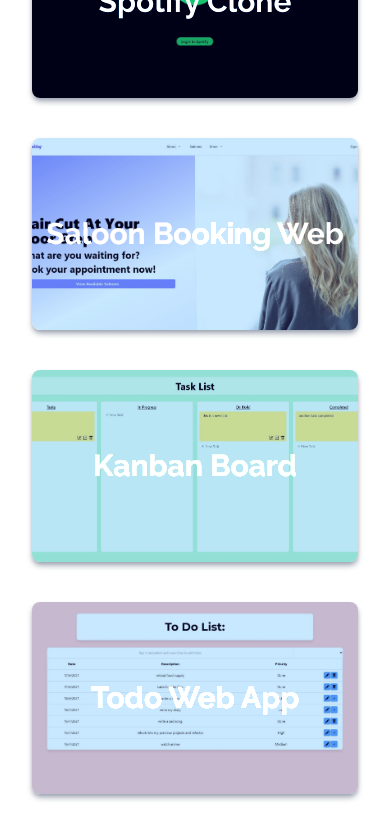
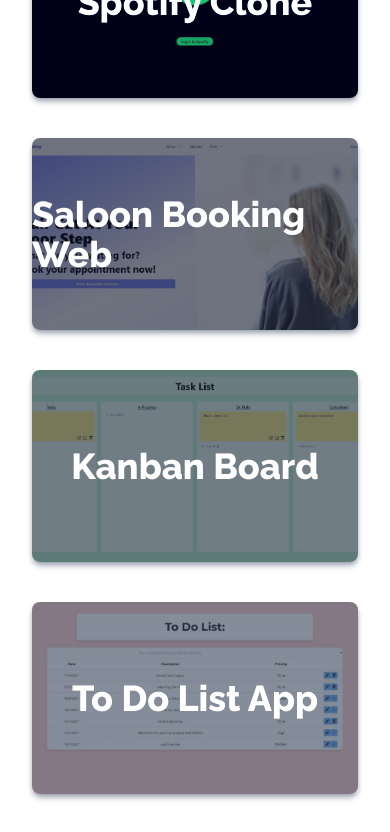
Before and after one commit to eazypau/portfolio-nuxt3, a Nuxt app: page / in a window 390 px wide. Shown: the part 2520-3352 px from the top of the page. Built offline with nearby package versions, Linux system fonts and the light colour scheme.

Commit message:
fix project card design, adjust whitespace and media query

```diff
--- a/assets/css/tailwind.scss
+++ b/assets/css/tailwind.scss
@@ -19,7 +19,7 @@
   @apply relative w-full h-full min-h-project-card rounded-lg border-gray-200 overflow-hidden shadow-md shadow-gray-400 hover:shadow-xl hover:shadow-gray-500 transition ease-out duration-300
 }
 .projectTextContainer {
-  @apply z-20 absolute inset-0 px-3 md:px-6 py-2 xl:py-4 w-full h-full flex flex-col justify-between bg-gray-900 bg-opacity-95 text-white mix-blend-darken
+  @apply z-20 absolute inset-0 px-3 md:px-6 py-2 xl:py-4 w-full h-full flex flex-col justify-between bg-gray-900 bg-opacity-95 text-white
 }
 .skillStyle {
   @apply border-b-2 border-l-2 border-r-2 border-gray-50 rounded-md font-semibold md:text-xl py-2 px-4 shadow-lg mx-2 mt-4 lg:mt-0 lg:mb-4 2xl:mb-6 ease-out duration-200 transform hover:-translate-y-2;
--- a/components/Contact.vue
+++ b/components/Contact.vue
@@ -1,6 +1,6 @@
 <template>
   <div
-    class="px-10 pt-24 pb-16 mx-auto sm:max-w-xl md:max-w-full lg:max-w-screen-xl md:px-24 md:py-20 lg:px-8 lg:py-20 xl:pb-32"
+    class="px-10 pt-24 mx-auto sm:max-w-xl md:max-w-full lg:max-w-screen-xl md:px-24 md:py-20 lg:px-8 lg:py-20 xl:pt-24 2xl:pb-28"
   >
     <div class="max-w-xl sm:mx-auto lg:max-w-2xl">
       <div
--- a/components/Skills.vue
+++ b/components/Skills.vue
@@ -3,7 +3,7 @@
     <div class="mb-4 lg:mb-8">
       <h3 class="subTitle subFontFamily">Technologies & Framework</h3>
     </div>
-    <div class="flex flex-wrap justify-center lg:w-10/12 3xl:w-7/12">
+    <div class="flex flex-wrap justify-center lg:w-10/12 2xl:w-8/12 3xl:w-7/12">
       <p
         v-for="skill in skillSet"
         :key="skill"
--- a/components/cards/NewProject.vue
+++ b/components/cards/NewProject.vue
@@ -15,9 +15,13 @@
       />
       <div
         v-if="!hovered"
-        class="absolute inset-0 w-full h-full flex items-center justify-center bg-slate-500 mix-blend-hard-light"
+        class="absolute inset-0 w-full h-full flex items-center justify-center"
+        :class="projectDetails.filterColor"
       >
-        <h3 class="font-bold text-3xl text-white subFontFamily">
+        <h3
+          class="font-extrabold text-4xl subFontFamily"
+          :class="projectDetails.titleColor"
+        >
           {{ projectDetails.title }}
         </h3>
       </div>
--- a/pages/index.vue
+++ b/pages/index.vue
@@ -77,8 +77,10 @@
   {
     isReverse: false,
     title: "Eazy Chat App",
+    titleColor: "text-white",
+    filterColor: "bg-slate-900 bg-opacity-60",
     imageUrl: "/project-ss/chatapp-ss.webp",
-    gifUrl: "/project-gif/chatapp.gif",
+    // gifUrl: "/project-gif/chatapp.gif",
     description:
       "A scalable real-time chat app designed to send and receive messages from users.",
     techStack: [
@@ -97,8 +99,10 @@
   {
     isReverse: true,
     title: "Spotify Clone",
+    titleColor: "text-white",
+    filterColor: "bg-slate-500 mix-blend-hard-light",
     imageUrl: "/project-ss/spotify-ss.webp",
-    gifUrl: "/project-gif/spotify-clone-short.gif",
+    // gifUrl: "/project-gif/spotify-clone-short.gif",
     description:
       "A Spotify clone web app. Built to view your saved and created playlist. It also can control your Spotify app playback state.",
     techStack: [
@@ -116,8 +120,10 @@
   {
     isReverse: false,
     title: "Saloon Booking Web",
+    titleColor: "text-white",
+    filterColor: "bg-slate-900 bg-opacity-60",
     imageUrl: "/project-ss/saloonbooking-ss.webp",
-    gifUrl: "/project-gif/saloonbooking.gif",
+    // gifUrl: "/project-gif/saloonbooking.gif",
     description:
       "A door to door saloon appointment booking website allowing users to book their appointment at anytime.",
     techStack: [
@@ -136,8 +142,10 @@
   {
     isReverse: true,
     title: "Kanban Board",
+    titleColor: "text-white",
+    filterColor: "bg-slate-800 bg-opacity-60",
     imageUrl: "/project-ss/kanban-board.webp",
-    gifUrl: "/project-gif/kanban-board.gif",
+    // gifUrl: "/project-gif/kanban-board.gif",
     description:
       "A simple todo app with priority filtering features using Vuejs, TailwindCSS and Firebase.",
     techStack: [
@@ -153,9 +161,11 @@
   },
   {
     isReverse: false,
-    title: "Todo Web App",
+    title: "To Do List App",
+    titleColor: "text-white",
+    filterColor: "bg-slate-700 bg-opacity-60",
     imageUrl: "/project-ss/todo-ss.webp",
-    gifUrl: "/project-gif/todo.gif",
+    // gifUrl: "/project-gif/todo.gif",
     description:
       "A simple todo app with priority filtering features using Vuejs, TailwindCSS and Firebase.",
     techStack: ["Vue", "Vite", "TailwindCSS", "Firebase"],
@@ -166,8 +176,10 @@
   {
     isReverse: true,
     title: "Tic Tac Toe",
+    titleColor: "text-white",
+    filterColor: "bg-slate-700 mix-blend-hard-light",
     imageUrl: "/project-ss/tictactoe-ss.webp",
-    gifUrl: "/project-gif/tictactoe.gif",
+    // gifUrl: "/project-gif/tictactoe.gif",
     description: "A game of tic tac toe in HTML, CSS and JavaScript.",
     techStack: ["HTML", "CSS", "JavaScript"],
     isUrl: true,
--- a/tailwind.config.js
+++ b/tailwind.config.js
@@ -21,23 +21,21 @@
         md: "28rem",
       },
       minHeight: {
-        'project-card': '12rem',
+        "project-card": "12rem",
       },
       // color scheme
       colors: {
         "primary-dark": "#264653",
         "secondary-dark": "#2a9d8f",
-        "light": "#e9c46a",
+        light: "#e9c46a",
         "light-secondary": "#f4a261",
-        "secondary": "#e76f51",
+        secondary: "#e76f51",
       },
       screens: {
-        "iphone": "414px",
-        "3xl": "1680px"
-      }
+        iphone: "414px",
+        "3xl": "1680px",
+      },
     },
   },
-  plugins: [
-    require('@tailwindcss/aspect-ratio'),
-  ],
+  plugins: [require("@tailwindcss/aspect-ratio")],
 };
```
Also changed, not shown: public/project-ss/chatapp-ss.webp.
